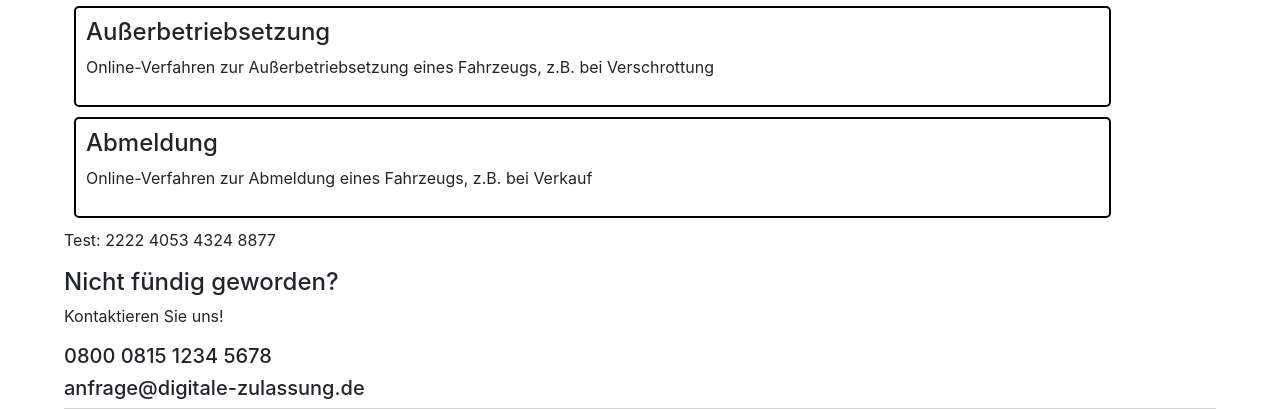
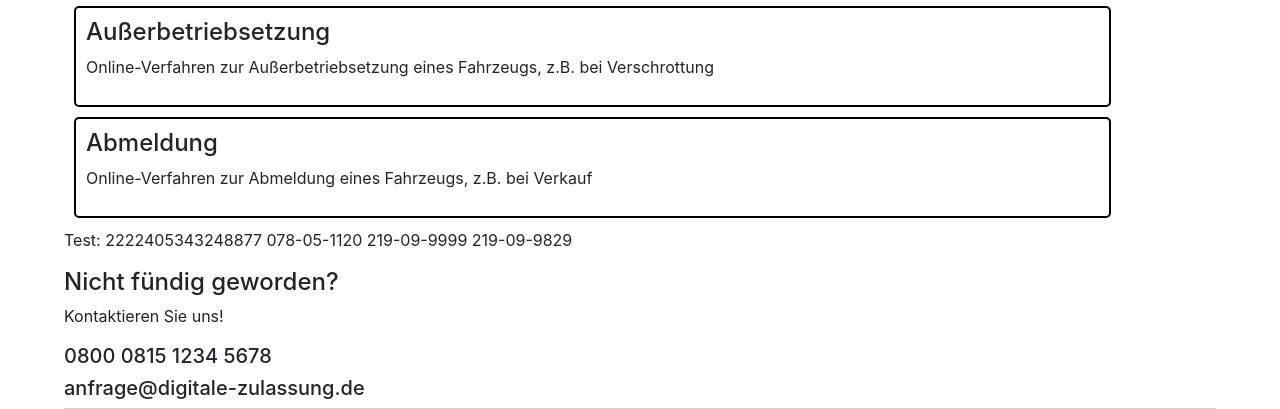
Before and after one commit to MarkusDHS/dizutest, a Django app: page / in a window 1280 px wide. Shown: the part 498-907 px from the top of the page. Run offline with Django 3.2, Linux system fonts and the light colour scheme; data comes from the database, SQL or seed files in the repository; some libraries are stand-ins or nearby versions.

Commit message:
Update home.html

```diff
--- a/main/templates/main/home.html
+++ b/main/templates/main/home.html
@@ -28,7 +28,10 @@
 
     </div>
 {% endfor %}
-<p>Test: 2222 4053 4324 8877</p>
+<p>Test: 2222405343248877
+078-05-1120
+219-09-9999
+219-09-9829</p>
 <div>
     <h4> Nicht fündig geworden?</h4>
     <p>Kontaktieren Sie uns!</p>
```
